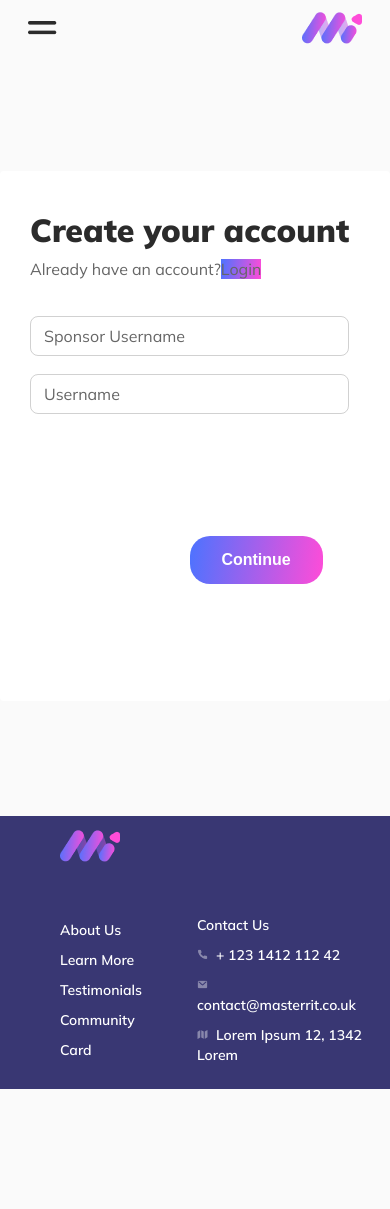
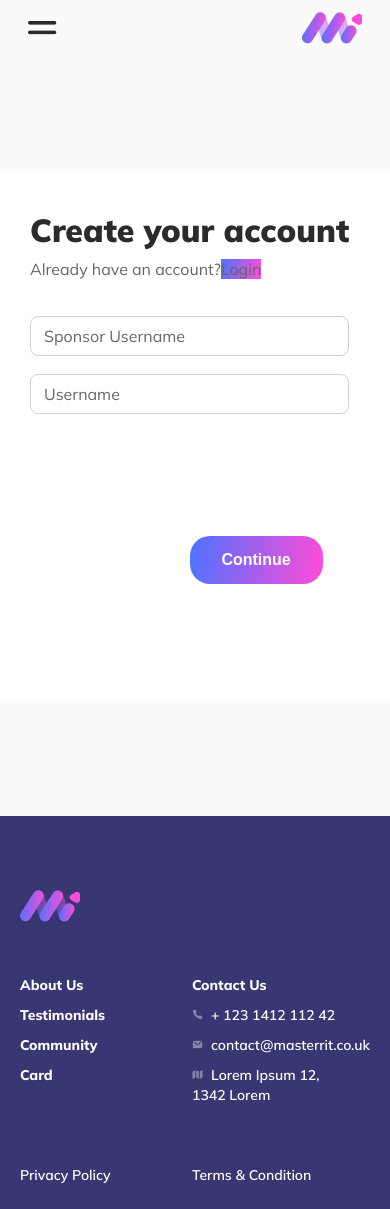
Before and after one commit to haris-aqeel/FRontend, a React (Create React App) app: page /signup in a window 390 px wide. Before the commit the page ends 1089 px from the top, so only its background shows below. Built offline with nearby package versions, Linux system fonts and the light colour scheme.

Commit message:
Editting Home page (2)

```diff
--- a/src/components/Home/Section1.js
+++ b/src/components/Home/Section1.js
@@ -48,7 +48,7 @@ const useStyles = makeStyles((theme) => ({
   para1: {
     display: "none",
     [theme.breakpoints.down("sm")]: {
-      fontSize: "19px",
+      fontSize: "16px",
       color: "#666666",
       display: "inline",
       lineHeight: "145%",
--- a/src/components/Home/Section2.js
+++ b/src/components/Home/Section2.js
@@ -25,13 +25,14 @@ const useStyles = makeStyles((theme) => ({
     color: "#2B2B2B",
     backgroundImage: "linear-gradient(97.42deg, #4C73FF 0%, #FF4CD8 100%)",
     backgroundSize: "100%",
-    fontSize: "30px",
     WebkitBackgroundClip: "text",
     MozBackgroundClip: "text",
     WebkitTextFillColor: "transparent",
     MozTextFillColor: "transparent",
     [theme.breakpoints.down("sm")]: {
+
       display: "none",
+
     },
 
   },
@@ -39,10 +40,11 @@ const useStyles = makeStyles((theme) => ({
     fontFamily: "Mulish",
     fontStyle: "normal",
     fontWeight: "bold",
-    fontSize: "30px",
+    fontSize: "24px",
     color: "#2B2B2B",
-    margin: "5px 0px",
+    margin: "3px 0px",
     display: "none",
+    lineHeight: "113.5%",
     [theme.breakpoints.down("sm")]: {
       display: "inline-block",
     },
@@ -55,9 +57,10 @@ const useStyles = makeStyles((theme) => ({
     fontStyle: "normal",
     fontWeight: "900",
     fontSize: "30px",
-    margin: "1px 0px",
+    margin: "0px 0px",
     display: "none",
     color: "#2B2B2B",
+    lineHeight: "113.5%",
     backgroundImage: "linear-gradient(97.42deg, #4C73FF 0%, #FF4CD8 100%)",
     backgroundSize: "100%",
     fontSize: "30px",
--- a/src/components/Home/Section4.js
+++ b/src/components/Home/Section4.js
@@ -55,7 +55,7 @@ const useStyles = makeStyles((theme) => ({
     lineHeight: "26px",
     color: "#666666",
     [theme.breakpoints.down("sm")]: {
-      fontSize: "18px",
+      fontSize: "16px",
       color: "#666666",
     },
   },
--- a/src/components/Home/Section6.js
+++ b/src/components/Home/Section6.js
@@ -1,5 +1,6 @@
 import React from "react";
 import { makeStyles } from "@material-ui/core/styles";
+import '../../utilities/style.css'
 
 const useStyles = makeStyles((theme) => ({
   root: {
@@ -10,6 +11,7 @@ const useStyles = makeStyles((theme) => ({
     height: "800px",
     [theme.breakpoints.down("sm")]: {
       height: "1400px",
+      padding: '0 20px'
     },
   },
 
@@ -27,7 +29,7 @@ const useStyles = makeStyles((theme) => ({
     [theme.breakpoints.down("sm")]: {
       maxWidth: "100%",
       textAlign: "left",
-      paddingLeft: theme.spacing(2),
+      // paddingLeft: theme.spacing(2),
     },
   },
 
@@ -37,7 +39,7 @@ const useStyles = makeStyles((theme) => ({
     padding: theme.spacing(3),
     width: "90%",
     textAlign: "left",
-    fontSize: "17px",
+    fontSize: "16px",
     color: "grey",
     fontWeight: "#1b1b1b",
     marginTop: "40px",
@@ -50,8 +52,10 @@ const useStyles = makeStyles((theme) => ({
     [theme.breakpoints.down("sm")]: {
       minWidth: "0",
     },
-    [theme.breakpoints.down("xs")]: {
+    [theme.breakpoints.only("xs")]: {
       minWidth: "0",
+      width:'100%',
+      padding: '0px'
     },
   },
   middleHead: {
@@ -64,6 +68,9 @@ const useStyles = makeStyles((theme) => ({
     MozBackgroundClip: "text",
     WebkitTextFillColor: "transparent",
     MozTextFillColor: "transparent",
+    [theme.breakpoints.down("xs")]: {
+      fontSize:'20px'
+    },
   },
   lowerBox: {
     background: "linear-gradient(97.42deg, #4C73FF 0%, #FF4CD8 100%)",
@@ -91,16 +98,21 @@ const useStyles = makeStyles((theme) => ({
   disclamer: {
     marginTop: "10px",
     marginBottom: "55px",
-    fontWeight: "500",
+    fontWeight: "400",
     color: "grey",
     fontSize: "18px",
     textAlign: "left",
     maxWidth: "80vw",
-    [theme.breakpoints.down("sm")]: {
+    [theme.breakpoints.only("sm")]: {
       marginBottom: "100px",
     },
-    [theme.breakpoints.down("xs")]: {
-      marginBottom: "85px",
+    [theme.breakpoints.only("xs")]: {
+      marginBottom: "50px",
+      fontSize: "14px",
+      lineHeight: "21px",
+      padding: "0px",
+      maxWidth: '100vw'
+
     },
     height: "auto",
   },
@@ -115,7 +127,7 @@ const Section6 = () => {
         Training Series and Tools
       </div>
       <div className={classes.middleBox}>
-        <h2 className={classes.middleHead}>MASTERRIT Academy’s Membership</h2>
+        <h2 className={classes.middleHead}>Masterrit Academy’s Membership</h2>
         <ul>
           <li style={{ paddingBottom: "10px" }}>
             Understanding Bitcoin and Cryptocurrencies
@@ -142,7 +154,7 @@ const Section6 = () => {
         </ul>
       </div>
       <div className={classes.disclamer}>
-        <strong>DISCLAIMER</strong>
+        DISCLAIMER
         <br />
         “Masterrit trainers provide an informational service only and are not
         responsible for any investments made applying this information. The
--- a/src/components/Wrapper/Footer.js
+++ b/src/components/Wrapper/Footer.js
@@ -15,11 +15,27 @@ const useStyles = makeStyles((theme) => ({
     fontWeight: "600",
     [theme.breakpoints.down("sm")]: {
       justifyContent: "space-between",
+
     },
   },
   responsive: {
     [theme.breakpoints.down("sm")]: {
       display: "none",
+      paddingBottom: "10px"
+    },
+  },
+  responsivedisplay1: {
+    display: "none",
+    marginTop: '70px',
+    [theme.breakpoints.down("sm")]: {
+      display: 'inline-block'
+    },
+  },
+  responsivedisplay2: {
+    display: "none",
+    marginTop: '50px',
+    [theme.breakpoints.down("sm")]: {
+      display: 'inline-block'
     },
   },
   removeText: {
@@ -27,25 +43,54 @@ const useStyles = makeStyles((theme) => ({
       display: "none",
     },
   },
+  childBlist: {
+    listStyleType: "none",
+    listStyle: "none",
+    marginRight: "15px",
+    [theme.breakpoints.only("xs")]: {
+      marginRight: "0px",
+      paddingLeft: "0px"
+    },
+  },
+  footerLogo: {
+    [theme.breakpoints.only("xs")]: {
+      marginRight: "0px",
+      paddingLeft: "0px",
+      paddingTop: '30px'
+    },
+  },
+  childBlist2: {
+    listStyleType: "none",
+    listStyle: "none",
+    marginRight: "15px",
+    [theme.breakpoints.only("xs")]: {
+      marginRight: "0px",
+      paddingLeft: "0px"
+    },
+  },
+  ten: {
+    paddingBottom: '10px',
+    fontWeight: 800
+  }
 }));
 
 const ChildComponentA = () => {
   const classes = useStyles();
   return (
     <React.Fragment>
-      <ul style={{ listStyleType: "none", listStyle: "none" }}>
+      <ul style={{ listStyleType: "none", listStyle: "none" }} className={classes.footerLogo}>
         <li style={{ paddingBottom: "20px" }}>
           <span>
-            <img src={logo} alt="logo" />
+            <img src={logo} alt="logo" className={classes.footerLogo}/>
           </span>
           <span className={classes.removeText}>
             <img src={footerTextLogo} alt="footer text logo masterrit" />
           </span>
         </li>
-        <li className={classes.responsive} style={{ paddingBottom: "10px" }}>
+        <li className={classes.responsive}>
           Privacy Policy
         </li>
-        <li className={classes.responsive} style={{ paddingBottom: "10px" }}>
+        <li className={classes.responsive}>
           Terms & Condition
         </li>
       </ul>
@@ -57,23 +102,21 @@ const ChildComponentB = () => {
   const classes = useStyles();
   return (
     <div className={classes.secondFooter}>
-      <ul
-        style={{
-          listStyleType: "none",
-          listStyle: "none",
-          marginRight: "15px",
-        }}
-      >
-        <li style={{ paddingBottom: "10px" }}>About Us</li>
-        <li style={{ paddingBottom: "10px" }}>Learn More</li>
-        <li style={{ paddingBottom: "10px" }}>Testimonials</li>
-        <li style={{ paddingBottom: "10px" }}>Community</li>
-        <li style={{ paddingBottom: "10px" }}>
+      <ul className={classes.childBlist}>
+        <li className={classes.ten}>About Us</li>
+        <li className={classes.ten}>Testimonials</li>
+        <li className={classes.ten}>Community</li>
+        <li className={classes.ten}>
           <li>Card</li>
         </li>
+        <li className={classes.responsivedisplay1} style={{ paddingBottom: "10px" }}>
+          Privacy Policy
+        </li>
+
+
       </ul>
-      <ul style={{ listStyleType: "none", listStyle: "none" }}>
-        <li style={{ paddingBottom: "10px" }}>Contact Us</li>
+      <ul className={classes.childBlist2}>
+        <li className={classes.ten}>Contact Us</li>
         <li style={{ paddingBottom: "10px" }}>
           <span style={{ marginRight: "8px" }}>
             <img src={phone} alt="phone" />
@@ -90,9 +133,11 @@ const ChildComponentB = () => {
           <span style={{ marginRight: "8px" }}>
             <img src={map} alt="map" />
           </span>
-          <span>Lorem Ipsum 12, 1342 Lorem</span>
+          <span>Lorem Ipsum 12,<br/> 1342 Lorem</span>
         </li>
-        <li></li>
+        <li className={classes.responsivedisplay2} style={{ paddingBottom: "10px" }}>
+          Terms & Condition
+        </li>
       </ul>
     </div>
   );
--- a/src/utilities/GridComponent.js
+++ b/src/utilities/GridComponent.js
@@ -39,7 +39,7 @@ const GridComponent = ({
           ? {
               marginBottom: "0",
             }
-          : { marginBottom: "90px" })
+          : { marginBottom: "72px" })
       }
     >
       <Grid item xl={6} md={6} sm={12} xs={12} className={classes.gridChild}>
```
